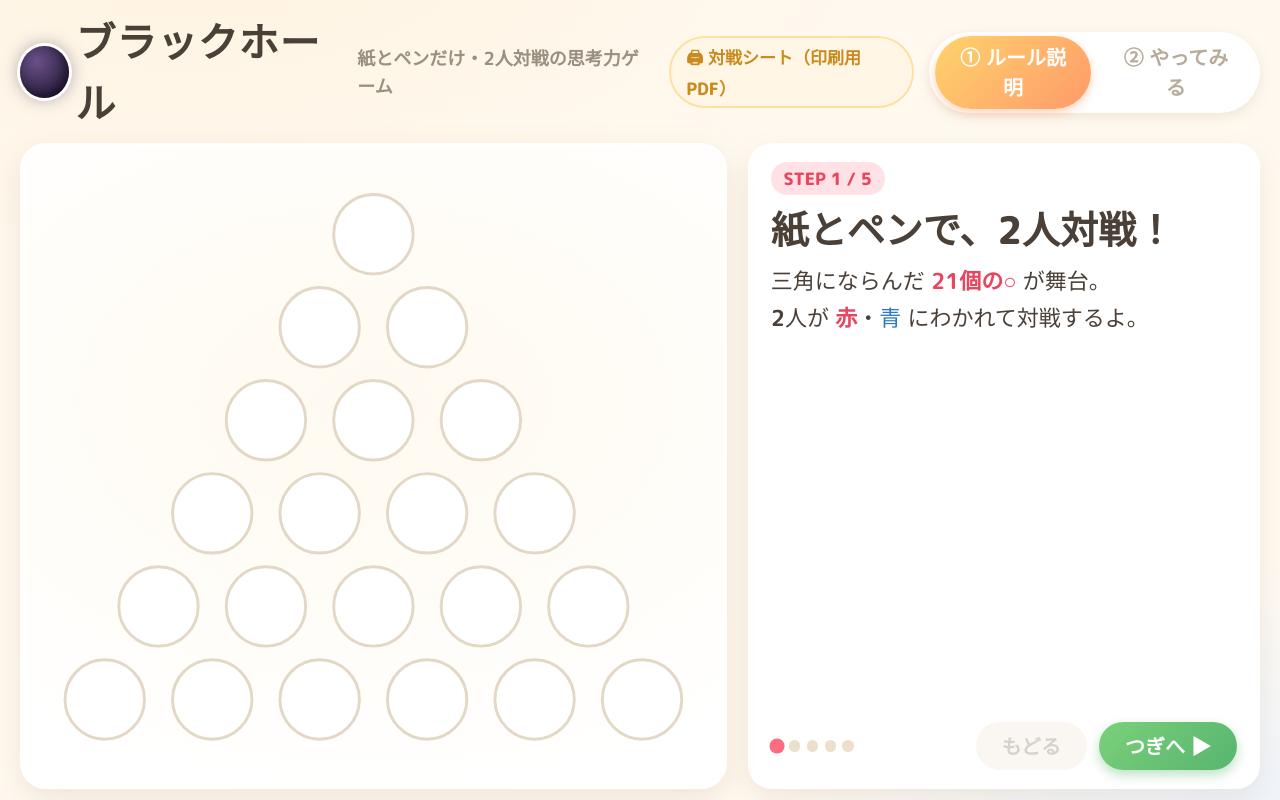
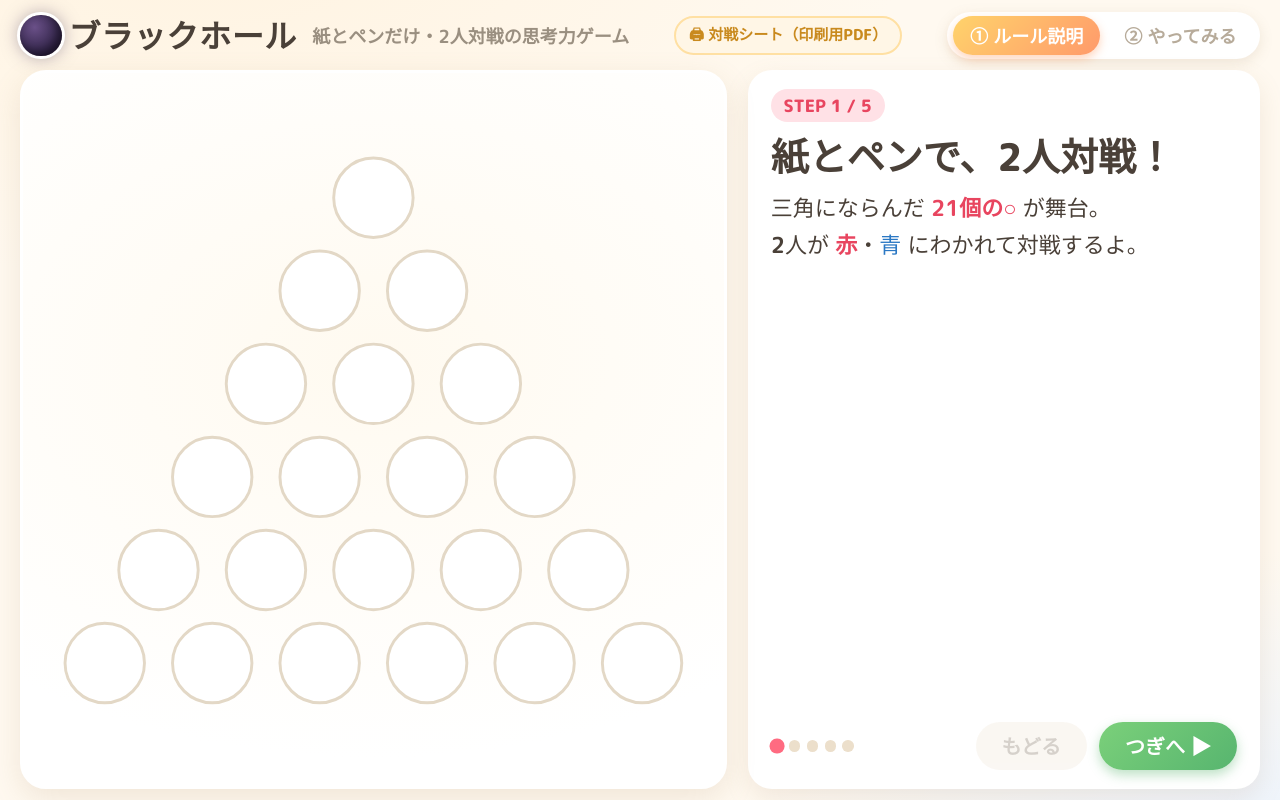
Before and after one commit to mararararai-mst/blackhole-game, a plain HTML site: page index.html in a window 1280 px wide. Drawn offline with Linux system fonts and the light colour scheme; a web font is replaced by a local one.

Commit message:
ヘッダー孤立折り返し修正: nowrap＋フォント調整で見出し・タブが途中改行しないように

```diff
--- a/index.html
+++ b/index.html
@@ -27,21 +27,21 @@
   }
   .app{height:100vh;display:flex;flex-direction:column;padding:1.4vh 1.6vw}
   header{display:flex;align-items:center;gap:1.2vw;flex:0 0 auto}
-  .logo{font-family:"M PLUS Rounded 1c";font-weight:800;font-size:min(3.4vw,40px);
+  .logo{font-family:"M PLUS Rounded 1c";font-weight:800;font-size:min(2.7vw,32px);
     display:flex;align-items:center;gap:.5vw;letter-spacing:.02em}
   .hole-badge{width:1.3em;height:1.3em;border-radius:50%;
     background:radial-gradient(circle at 35% 30%,#6a5088,var(--hole) 55%,var(--hole2));
     box-shadow:0 0 0 3px #fff,0 0 18px rgba(58,43,82,.5),inset -4px -4px 8px rgba(0,0,0,.4);
     display:inline-block}
   .sub{font-size:min(1.6vw,18px);color:#9a8f80;font-weight:700}
-  .pdflink{margin-left:auto;text-decoration:none;font-weight:800;font-size:min(1.6vw,17px);
-    color:#c98a1e;background:#fff6e6;border:2px solid #ffe0a3;padding:.7vh 1.2vw;border-radius:999px;
+  .pdflink{margin-left:auto;text-decoration:none;font-weight:800;font-size:min(1.45vw,15px);
+    color:#c98a1e;background:#fff6e6;border:2px solid #ffe0a3;padding:.6vh 1vw;border-radius:999px;
     display:inline-flex;align-items:center;gap:.3em}
   .pdflink:hover{background:#ffefcf}
   .tabs{margin-left:auto;display:flex;gap:.6vw;background:#fff;padding:.5vh .5vw;
     border-radius:999px;box-shadow:0 4px 14px rgba(150,120,80,.15)}
   .tab{border:none;cursor:pointer;font-family:inherit;font-weight:800;
-    font-size:min(1.9vw,20px);padding:.8vh 1.6vw;border-radius:999px;background:transparent;color:#b7ab9a}
+    font-size:min(1.7vw,18px);padding:.7vh 1.3vw;border-radius:999px;background:transparent;color:#b7ab9a}
   .tab.on{background:linear-gradient(135deg,#ffd36b,#ff9a6b);color:#fff;
     box-shadow:0 4px 10px rgba(255,150,90,.4)}
   main{flex:1 1 auto;display:flex;gap:1.6vw;min-height:0;margin-top:1.2vh}
@@ -115,6 +115,12 @@
   .dim{opacity:.22;transition:opacity .3s}
   .glow{filter:drop-shadow(0 0 10px #ffd76b)}
   .link{stroke:#ffb84d;stroke-width:4;stroke-linecap:round;opacity:.85}
+
+  /* ===== 孤立折り返し禁止：見出し・タブ・ボタンは途中で改行しない ===== */
+  header{flex-wrap:wrap}
+  .logo,.pdflink,.tab,.btn,.step-tag,.chip,.turntext,.score .lab{white-space:nowrap}
+  .logo,.pdflink,.tabs{flex-shrink:0}
+  .sub{white-space:nowrap;flex-shrink:1;min-width:0;overflow:hidden;text-overflow:ellipsis}
 
   /* ===== スマホ縦（狭い画面）：縦積み＋文字拡大 ===== */
   @media (max-width:640px){
```
